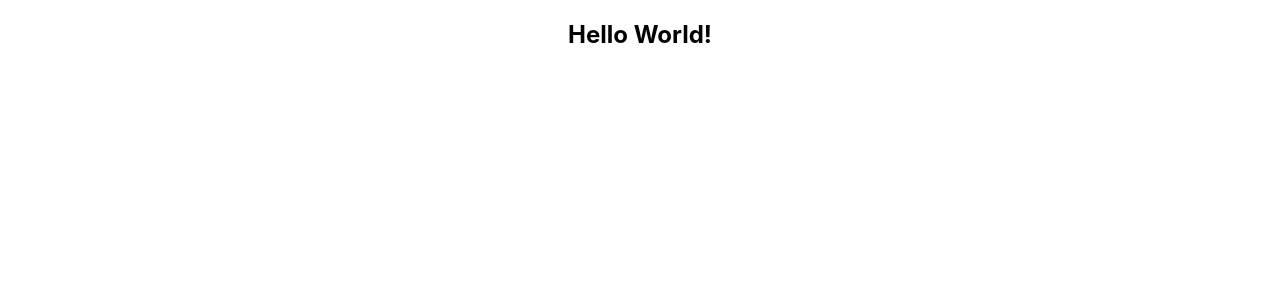
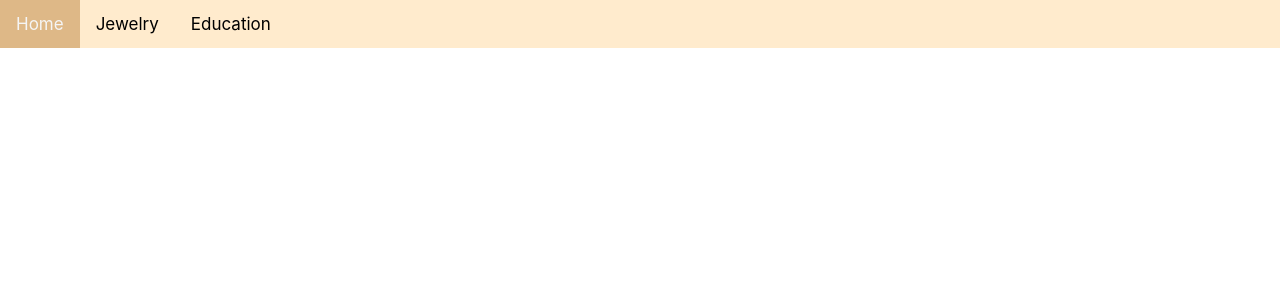
Before and after one commit to hulaus/DNJ-Jewelry-Repair, a React (Create React App) app in the folder dnj-jewelry/: page / in a window 1280 px wide. Shown: the top 300 px of the page. Built offline with nearby package versions, Linux system fonts and the light colour scheme.

Commit message:
added some css

```diff
--- a/dnj-jewelry/src/App.css
+++ b/dnj-jewelry/src/App.css
@@ -1,16 +1,5 @@
 .App {
   text-align: center;
-}
-
-.App-logo {
-  height: 40vmin;
-  pointer-events: none;
-}
-
-@media (prefers-reduced-motion: no-preference) {
-  .App-logo {
-    animation: App-logo-spin infinite 20s linear;
-  }
 }
 
 .App-header {
@@ -28,11 +17,21 @@
   color: #61dafb;
 }
 
-@keyframes App-logo-spin {
-  from {
-    transform: rotate(0deg);
-  }
-  to {
-    transform: rotate(360deg);
-  }
+.topnav {
+  background-color:blanchedalmond;
+  overflow: hidden;
 }
+
+.topnav a {
+  float: left;
+  color: black;
+  text-align: center;
+  padding: 14px 16px;
+  text-decoration: none;
+  font-size: 17px;
+}
+
+.topnav a:hover {
+  background-color: burlywood;
+  color: whitesmoke;
+}
--- a/dnj-jewelry/src/Views/home.jsx
+++ b/dnj-jewelry/src/Views/home.jsx
@@ -3,7 +3,11 @@ function Home() {
     return (
         <div>
            <main>
-                <h2> Hello World! </h2>
+                <div className="topnav">
+                    <a className='active' href="/">Home</a>
+                    <a href="/jewelery">Jewelry</a>
+                    <a href="/edu">Education</a>
+                </div>
             </main>
         </div>
     )
```
